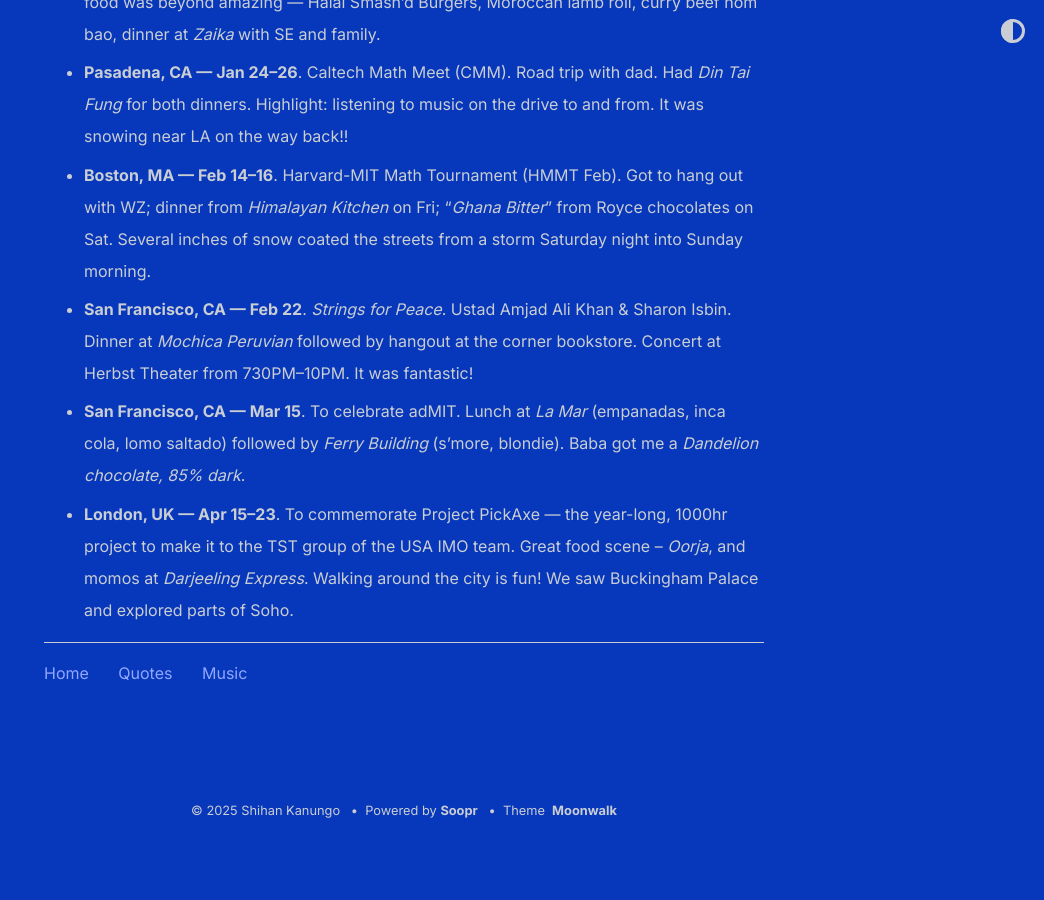
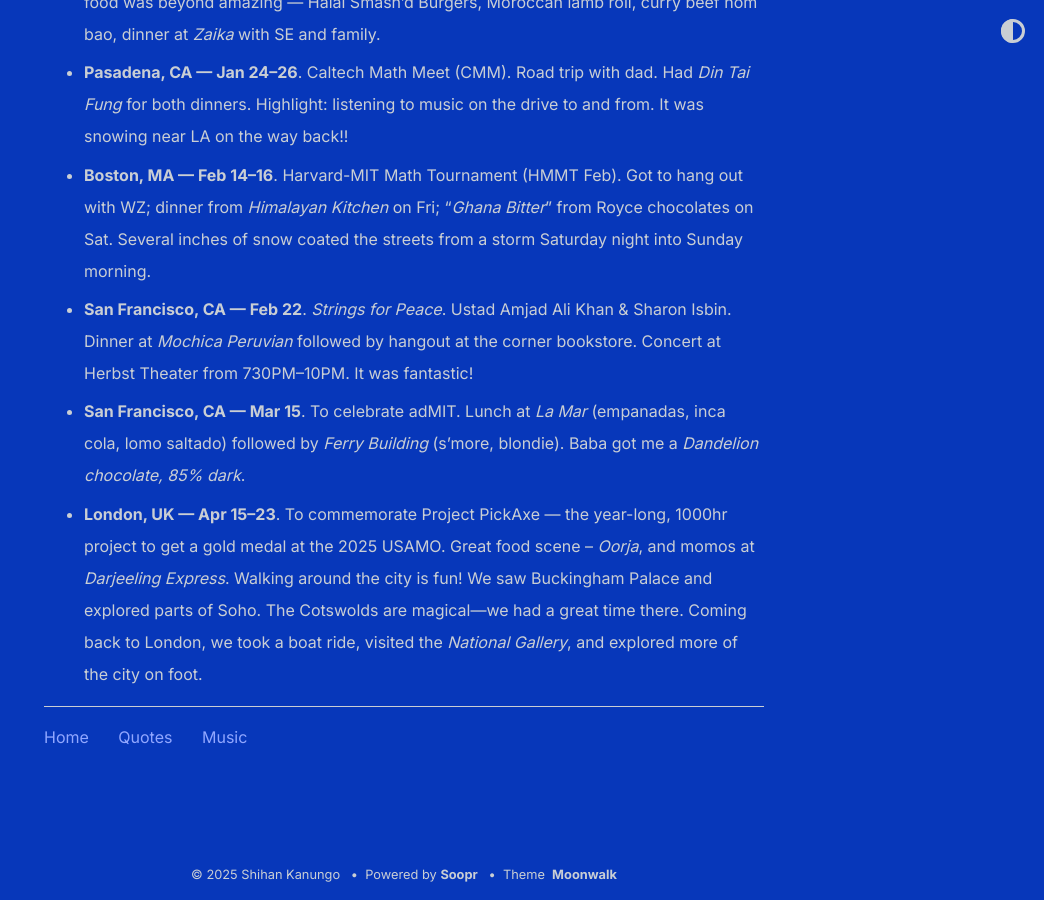
Before and after one commit to shihankanungo/shihankanungo.github.io, a Jekyll site: the page built from wrapped.md, in a window 1280 px wide and 900 px high, scrolled down 3730 px. Shown: the whole window, without its empty margins (236-1280 px from the left). Built offline with Jekyll 4.4.1, drawn with Linux system fonts in a browser that asks for light colours; before the commit the page ends 4566 px from its top, so only the background shows below that.

Commit message:
Update wrapped.md

```diff
--- a/wrapped.md
+++ b/wrapped.md
@@ -92,4 +92,4 @@
 - **Boston, MA --- Feb 14--16**. Harvard-MIT Math Tournament (HMMT Feb). Got to hang out with WZ; dinner from *Himalayan Kitchen* on Fri; "*Ghana Bitter*" from Royce chocolates on Sat. Several inches of snow coated the streets from a storm Saturday night into Sunday morning.
 - **San Francisco, CA --- Feb 22**. *Strings for Peace*. Ustad Amjad Ali Khan & Sharon Isbin. Dinner at *Mochica Peruvian* followed by hangout at the corner bookstore. Concert at Herbst Theater from 730PM--10PM. It was fantastic!
 - **San Francisco, CA --- Mar 15**. To celebrate adMIT. Lunch at *La Mar* (empanadas, inca cola, lomo saltado) followed by _Ferry Building_ (s'more, blondie). Baba got me a *Dandelion chocolate, 85% dark*.
-- **London, UK --- Apr 15--23**. To commemorate Project PickAxe --- the year-long, 1000hr project to make it to the TST group of the USA IMO team. Great food scene -- _Oorja_, and momos at _Darjeeling Express_. Walking around the city is fun! We saw Buckingham Palace and explored parts of Soho.
+- **London, UK --- Apr 15--23**. To commemorate Project PickAxe --- the year-long, 1000hr project to get a gold medal at the 2025 USAMO. Great food scene -- _Oorja_, and momos at _Darjeeling Express_. Walking around the city is fun! We saw Buckingham Palace and explored parts of Soho. The Cotswolds are magical---we had a great time there. Coming back to London, we took a boat ride, visited the _National Gallery_, and explored more of the city on foot.
```
